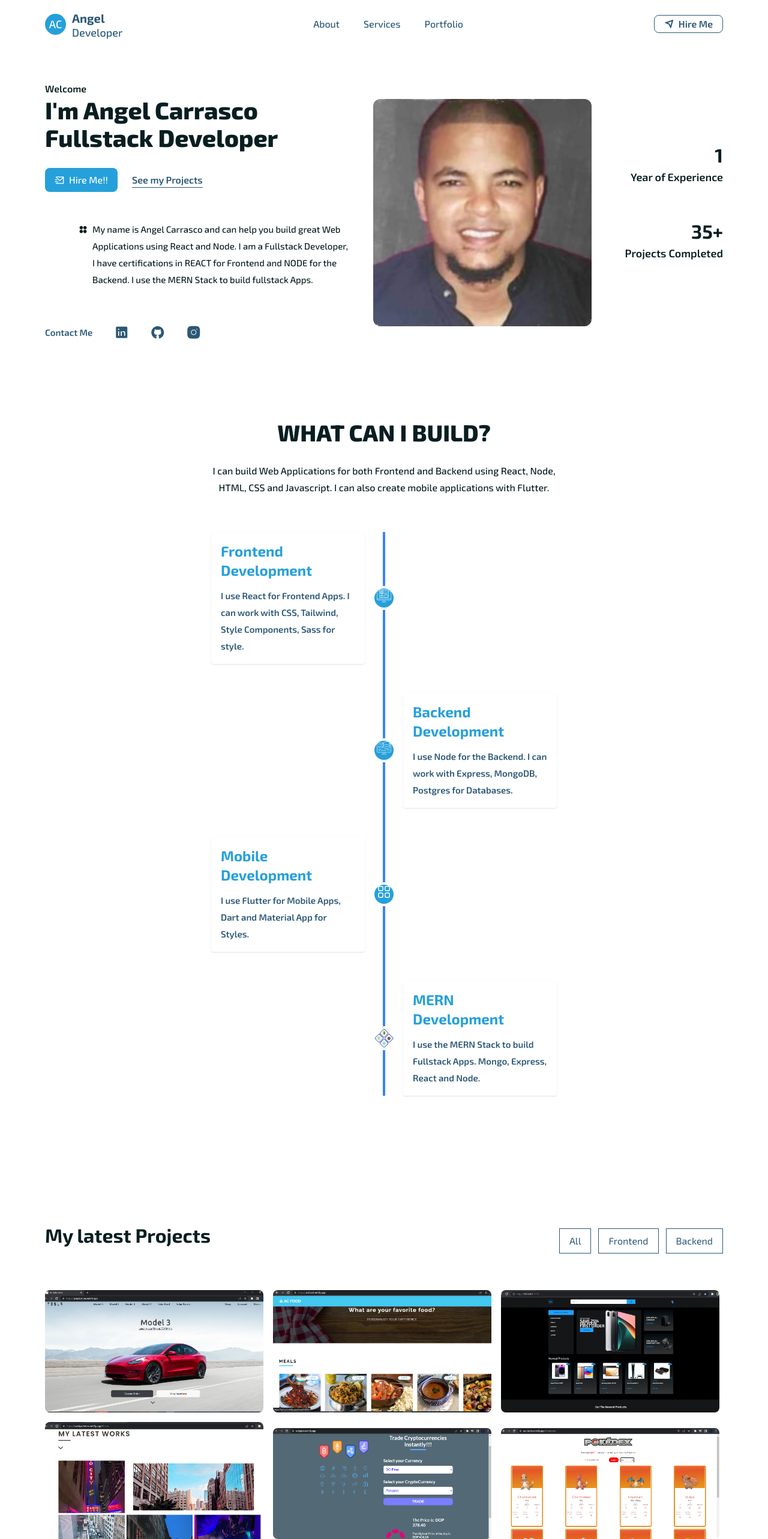
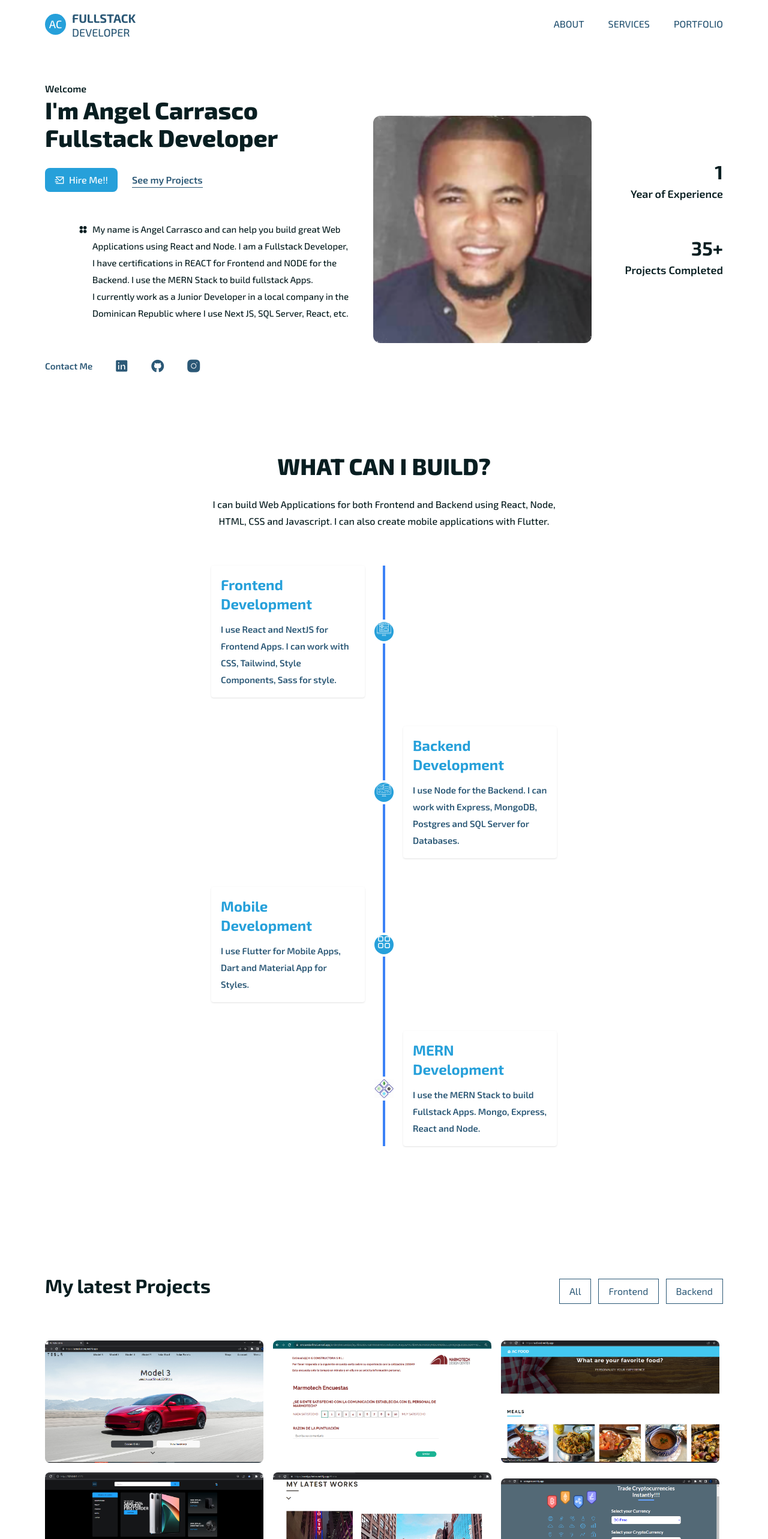
Before and after one commit to acarrascocesa/newportfolio2023, a React (Vite) app: page / in a window 1280 px wide. Shown: the top 2566 px of the page at 60% size. Built offline with nearby package versions, Linux system fonts and the light colour scheme.

Commit message:
encuesta added

```diff
--- a/src/assets/data/portfolioData.js
+++ b/src/assets/data/portfolioData.js
@@ -14,6 +14,7 @@ import webserver from "../images/webserver.png";
 import photos from "../images/photos.png";
 import recipes from "../images/recipes.png";
 import tech from "../images/tech.png";
+import encuesta from "../images/encuesta.png";
 
 const portfolio = [
   {
@@ -26,9 +27,18 @@ const portfolio = [
     siteUrl: "https://acteslaclone.netlify.app/",
   },
   {
+    id: "14",
+    imgUrl: encuesta,
+    category: "Backend",
+    title: "Internal SUrvey App",
+    description: "Fullstack survey in which a score is sent according to a parameter to a database made with sql server.",
+    technologies: ["NextJS", "SurveyJS", "CSS Module"],
+    siteUrl: "https://encuesta-final.vercel.app/orden/encuesta3/eyJhbGciOiJIUzI1NiIsInR5cCI6IkpXVCJ9.eyJwYXJhbWV0cm8iOiIyMDU4NDkiLCJpYXQiOjE2ODU5OTY4OTl9.Iu2zlv3b5paCDitRNQen7P2KFf5kCPZBEv6v0yZL6Zg",
+  },
+  {
     id: "01",
     imgUrl: food,
-    category: "Frotend",
+    category: "Frontend",
     title: "Food Recipes App",
     description: "App to search for food recipes",
     technologies: ["React", "Sass", "Axios", "Vite"],
--- a/src/components/Footer/Footer.jsx
+++ b/src/components/Footer/Footer.jsx
@@ -1,11 +1,11 @@
 const Footer = () => {
   return (
-    <footer className="bg-[#29292b]">
+    <footer className="bg-[#26a0da] container rounded-md">
       <div className="container">
         <div className="sm:flex items-center justify-between md:gap-4">
           <div className="w-full h-10 sm:w-1/2">
             <h2 className="text-[16px] leading-10 text-white font-[200] mb-5 md:text-[1.5rem]">
-              Developed with REACT 2023
+              Angel Carrasco&copy; {new Date().getFullYear()} All rights reserved.
             </h2>
           </div>
           <a
--- a/src/components/Header/Header.jsx
+++ b/src/components/Header/Header.jsx
@@ -9,9 +9,9 @@ const Header = () => {
               AC
             </span>
             <div className="leading-[20px]">
-              <h2 className="text-xl text-smallTextColor font-[700]">Angel</h2>
+              <h2 className="text-xl text-smallTextColor font-[700]">FULLSTACK</h2>
               <p className="text-smallTextColor text-[18px] font-[500]">
-                Developer
+                DEVELOPER
               </p>
             </div>
           </div>
@@ -19,28 +19,30 @@ const Header = () => {
           <div className="menu">
             <ul className="flex items-center gap-10">
               <li>
-                <a className="text-smallTextColor font-[500]" href="#about">
-                  About
+                <a className="text-smallTextColor font-[500] hover:bg-[#26a0da] hover:text-white hover:rounded-md" href="#about">
+                  ABOUT
                 </a>
               </li>
               <li>
-                <a className="text-smallTextColor font-[500]" href="#services">
-                  Services
+                <a className="text-smallTextColor font-[500] hover:bg-[#26a0da] hover:text-white hover:rounded-md" href="#services">
+                  SERVICES
                 </a>
               </li>
               <li>
-                <a className="text-smallTextColor font-[500]" href="#portfolio">
-                  Portfolio
+                <a className="text-smallTextColor font-[500] hover:bg-[#26a0da] hover:text-white hover:rounded-md" href="#portfolio">
+                  PORTFOLIO
                 </a>
               </li>
             </ul>
           </div>
           {/* Menu Right */}
-          <div className="flex items-center gap-4 text-smallTextColor font-[600] border border-solid border-smallTextColor py-2 px-4 rounded-[8px] max-h-[30px] hover:bg-smallTextColor hover:text-white hover:font-[500] ease-in duration-300">
+
+          {/* <div className="flex items-center gap-4 text-smallTextColor font-[600] border border-solid border-smallTextColor py-2 px-4 rounded-[8px] max-h-[30px] hover:bg-smallTextColor hover:text-white hover:font-[500] ease-in duration-300">
             <button className="flex items-center gap-2">
-              <i className="ri-send-plane-line"></i> Hire Me
+              <i className="ri-send-plane-line"></i>
             </button>
-          </div>
+          </div> */}
+
           <span className="text-2xl text-smallTextColor md:hidden cursor-pointer">
             <i className="ri-menu-5-line"></i>
           </span>
--- a/src/components/UI/Hero.jsx
+++ b/src/components/UI/Hero.jsx
@@ -49,9 +49,12 @@ const Hero = () => {
               <span>
                 <i class="ri-apps-2-fill"></i>
               </span>
-              My name is Angel Carrasco and can help you build great Web Applications using React and Node.
-              I am a Fullstack Developer, I have certifications in REACT for Frontend and NODE for the Backend.
-              I use the MERN Stack to build fullstack Apps.
+              My name is Angel Carrasco and can help you build great Web
+              Applications using React and Node. I am a Fullstack Developer, I
+              have certifications in REACT for Frontend and NODE for the
+              Backend. I use the MERN Stack to build fullstack Apps. <br />I
+              currently work as a Junior Developer in a local company in the
+              Dominican Republic where I use Next JS, SQL Server, React, etc.
             </p>
 
             <div className="flex items-center gap-9 mt-14">
@@ -104,7 +107,7 @@ const Hero = () => {
             </div>
             <div className="mb-10">
               <h2 className="text-headingColor font-[700] text-[32px]">
-                <CountUp start={0} end={35} duration={2} suffix='+' />
+                <CountUp start={0} end={35} duration={2} suffix="+" />
               </h2>
               <h4 className="text-headingColor font-[600] text-[18px]">
                 Projects Completed
--- a/src/components/UI/Services.jsx
+++ b/src/components/UI/Services.jsx
@@ -1,7 +1,7 @@
 import frontendImg from "../../assets/images/front-end.png";
 import backendImg from "../../assets/images/backend.png";
 import apps from "../../assets/images/apps.png";
-import mern from "../../assets/images/mern.png"
+import mern from "../../assets/images/mern.png";
 
 const Services = () => {
   return (
@@ -35,8 +35,8 @@ const Services = () => {
                           Frontend Development
                         </h3>
                         <p className="text-[15px] text-smallTextColor group-hover:text-white group-hover:font-[500] leading-7">
-                          I use React for Frontend Apps. I can work with CSS,
-                          Tailwind, Style Components, Sass for style.
+                          I use React and NextJS for Frontend Apps. I can work
+                          with CSS, Tailwind, Style Components, Sass for style.
                         </p>
                       </div>
                     </div>
@@ -63,7 +63,7 @@ const Services = () => {
                         </h3>
                         <p className="text-[15px] text-smallTextColor group-hover:text-white group-hover:font-[500] leading-7">
                           I use Node for the Backend. I can work with Express,
-                          MongoDB, Postgres for Databases.
+                          MongoDB, Postgres and SQL Server for Databases.
                         </p>
                       </div>
                     </div>
@@ -116,8 +116,8 @@ const Services = () => {
                           MERN Development
                         </h3>
                         <p className="text-[15px] text-smallTextColor group-hover:text-white group-hover:font-[500] leading-7">
-                          I use the MERN Stack to build Fullstack Apps.
-                          Mongo, Express, React and Node.
+                          I use the MERN Stack to build Fullstack Apps. Mongo,
+                          Express, React and Node.
                         </p>
                       </div>
                     </div>
```
Also changed, not shown: src/assets/images/encuesta.png (added), 1 other file (tests, documents, lock files or other folders).
